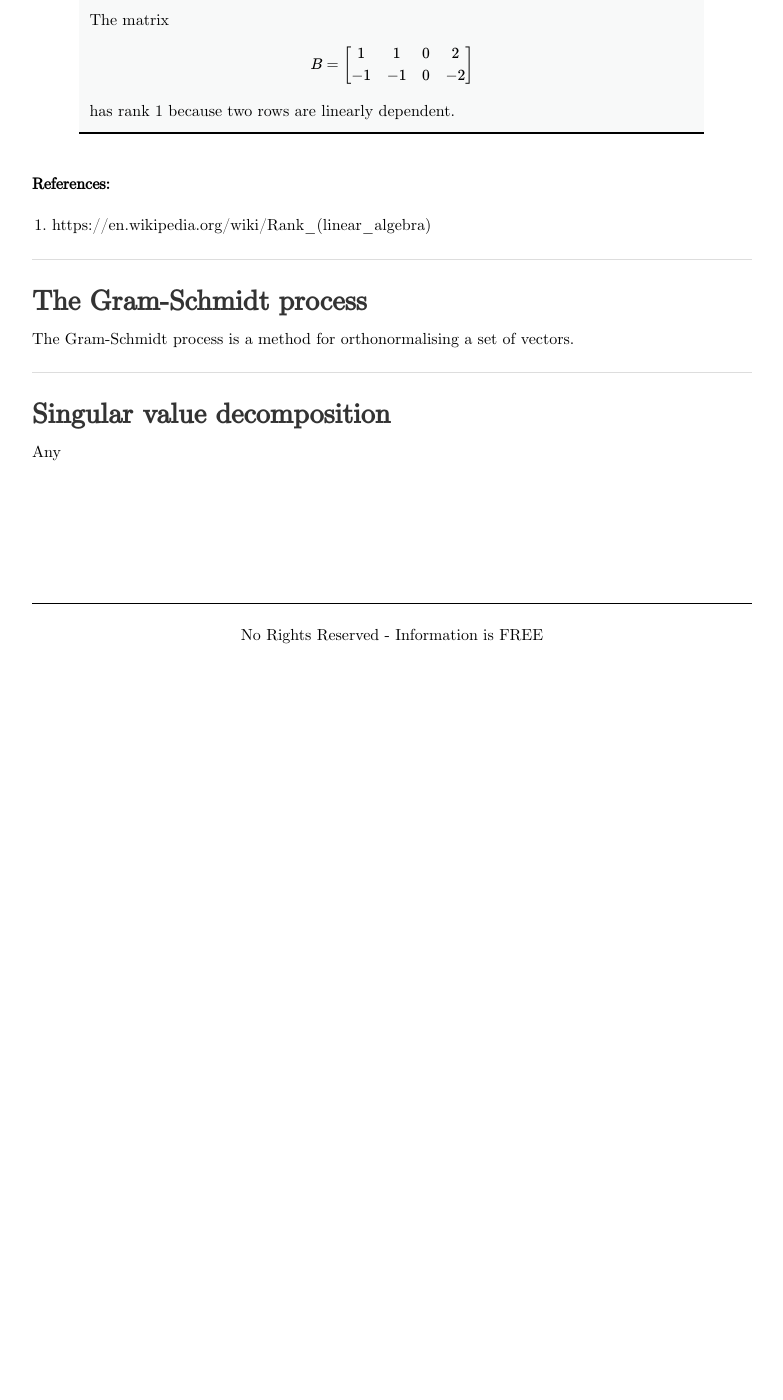
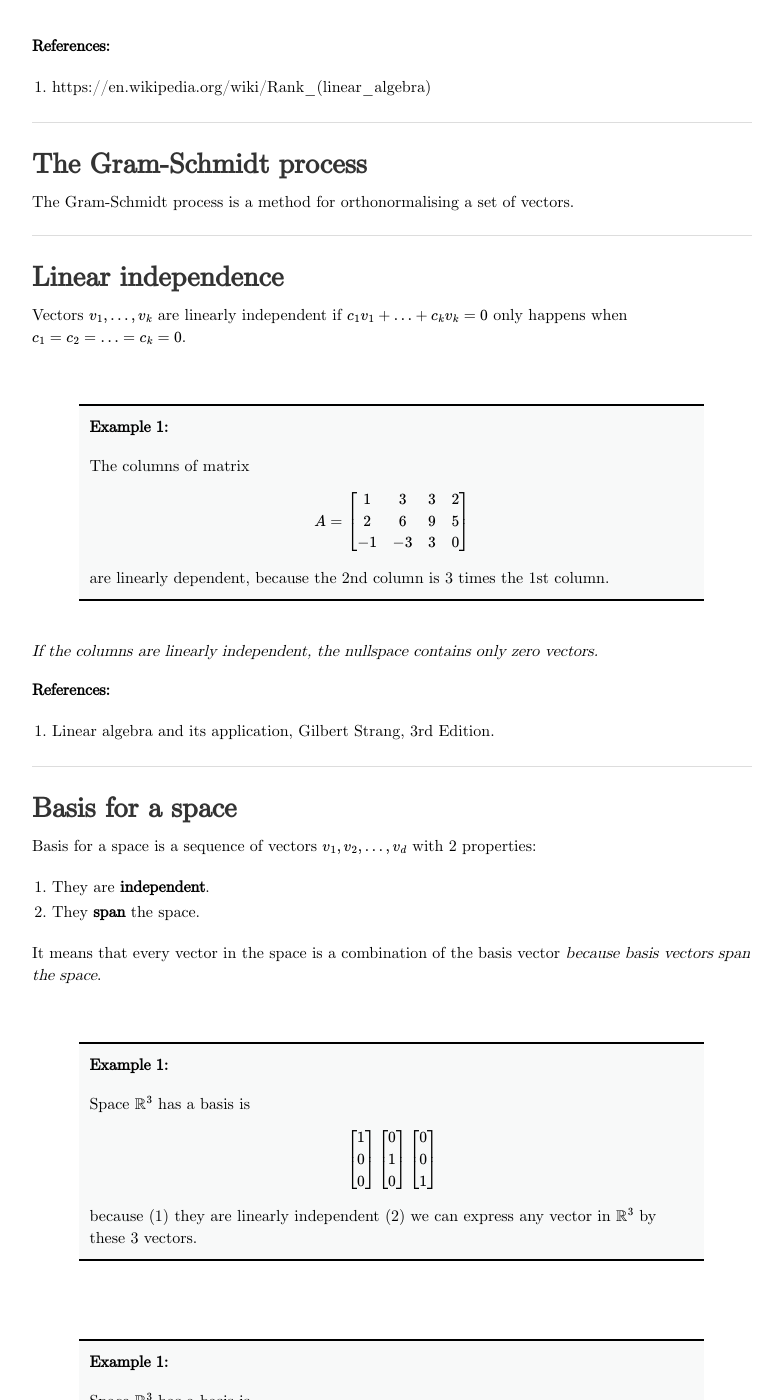
Before and after one commit to newbiettn/newbiettn.github.io, a Jekyll site: the page built from maths.md, in a window 1280 px wide and 1400 px high, scrolled down 13772 px. Shown: the whole window, without its empty margins (208-991 px from the left). Built offline with Jekyll 4.4.1, drawn with Linux system fonts in a browser that asks for light colours; formulas are drawn with MathJax 3; before the commit the page ends 14435 px from its top, so only the background shows below that; some of the changed text lies outside the part shown.

Commit message:
update maths

```diff
--- a/maths.md
+++ b/maths.md
@@ -161,7 +161,7 @@ __References:__
 ---
 
 ### Scalar product
-The scalar product (also known as _dot product_, _inner product) of two vectors $x = [x_1, x_2, ..., x_n]$ and $y = [y_1, y_2, ..., y_n]$ is defined as
+The scalar product (also known as _dot product_, _inner product_) of two vectors $x = [x_1, x_2, ..., x_n]$ and $y = [y_1, y_2, ..., y_n]$ is defined as
 
 $$
 x \cdot y = x^Ty = \sum_{i=1}^{n} x_iy_i = x_1y_1 + x_2y_2 + ... + x_ny_n
@@ -524,9 +525,17 @@ c_4\begin{bmatrix} 1 \\ 4 \\ 1 \end{bmatrix}
 \end{align}
 $$
 
-Let's say $c_1 = 2, c_2 = 3, c_3 = 1, c_2 = 1$, we have a vector $$v = 2\begin{bmatrix} 1 \\ 1 \\ 4 \end{bmatrix} + 3\begin{bmatrix} 1 \\ 2 \\ 3 \end{bmatrix} + 1\begin{bmatrix} 1 \\ 3 \\ 2 \end{bmatrix} + 1\begin{bmatrix} 1 \\ 4 \\ 1 \end{bmatrix} = \begin{bmatrix} 7 \\ 15 \\ 20 \end{bmatrix}$$. Since $v$ is the result of the linear combination, $$v = \begin{bmatrix} 7 \\ 15 \\ 20 \end{bmatrix}$$ is in the column space $C(A)$.
+Let's say $c_1 = 2, c_2 = 3, c_3 = 1, c_2 = 1$, we have a vector
 
-  2. The nullspace $N(A)$
+$$
+\begin{align}
+v = 2\begin{bmatrix} 1 \\ 1 \\ 4 \end{bmatrix} + 3\begin{bmatrix} 1 \\ 2 \\ 3 \end{bmatrix} + 1\begin{bmatrix} 1 \\ 3 \\ 2 \end{bmatrix} + 1\begin{bmatrix} 1 \\ 4 \\ 1 \end{bmatrix} = \begin{bmatrix} 7 \\ 15 \\ 20 \end{bmatrix}
+\end{align}
+$$.
+
+Since $v$ is the result of the linear combination, $$v = \begin{bmatrix} 7 \\ 15 \\ 20 \end{bmatrix}$$ is in the column space $C(A)$.
+
+__2.The nullspace $N(A)$__
 
 $$
 Ax = 0 \\
@@ -548,8 +557,6 @@ Finally, we have,
 $$
 N(A) = span(x_3, x_4) = x_3\begin{bmatrix} 1 \\ -2  \\ 1 \\ 0 \end{bmatrix} + x_4\begin{bmatrix} 2 \\ -3 \\ 0 \\ 1 \end{bmatrix}
 $$
-
-" %}
 
 __References:__
 
@@ -666,8 +673,86 @@ The Gram-Schmidt process is a method for orthonormalising a set of vectors.
 
 ---
 
-### Singular value decomposition
+### Linear independence
+
+Vectors $v_1, ..., v_k$ are linearly independent if $ c_1 v_1 + ... + c_k v_k = 0$ only happens when $c_1 = c_2 = ... = c_k = 0$.
+
+{% include math-example.html id="1" content="
+
+The columns of matrix
+
+$$
+A =
+\begin{bmatrix}
+1 & 3 & 3 & 2 \\
+2 & 6 & 9 & 5 \\
+-1 & -3 & 3 & 0
+\end{bmatrix}
+$$
+
+are linearly dependent, because the 2nd column is 3 times the 1st column.
+" %}
+
+_If the columns are linearly independent, the nullspace contains only zero vectors._
+
+__References:__
+
+  1. Linear algebra and its application, Gilbert Strang, 3rd Edition.
 
 
+---
 
-Any
+### Basis for a space
+
+Basis for a space is a sequence of vectors $v_1, v_2, ..., v_d$ with 2 properties:
+
+  1. They are __independent__.
+  2. They __span__ the space.
+
+It means that every vector in the space is a combination of the basis vector _because basis vectors span the space_.
+
+{% include math-example.html id="1" content="
+
+Space $\mathbb{R}^3$ has a basis is
+
+$$
+\begin{bmatrix}
+1 \\ 0 \\ 0
+\end{bmatrix}
+\begin{bmatrix}
+0 \\ 1 \\ 0
+\end{bmatrix}
+\begin{bmatrix}
+0 \\ 0 \\ 1
+\end{bmatrix}
+$$
+
+because (1) they are linearly independent (2) we can express any vector in $\mathbb{R}^3$ by these 3 vectors.
+
+" %}
+
+{% include math-example.html id="1" content="
+
+Space $\mathbb{R}^3$ has a basis is
+
+$$
+\begin{bmatrix}
+1 \\ 1 \\ 2
+\end{bmatrix}
+\begin{bmatrix}
+2 \\ 2 \\ 5
+\end{bmatrix}
+$$
+
+because (1) they are linearly independent (2) we can express any vector in $\mathbb{R}^3$ by these 3 vectors.
+
+" %}
+
+__References:__
+
+  1. Linear algebra and its application, Gilbert Strang, 3rd Edition.
+
+---
+
+### Orthogonal
+Subspace $S$ is orthogonal to subspace $T$ means every vector in $S$ is orthogonal to every vector in $T$.
```
Also changed, not shown: other parts of maths.md (+3 -2 lines).
